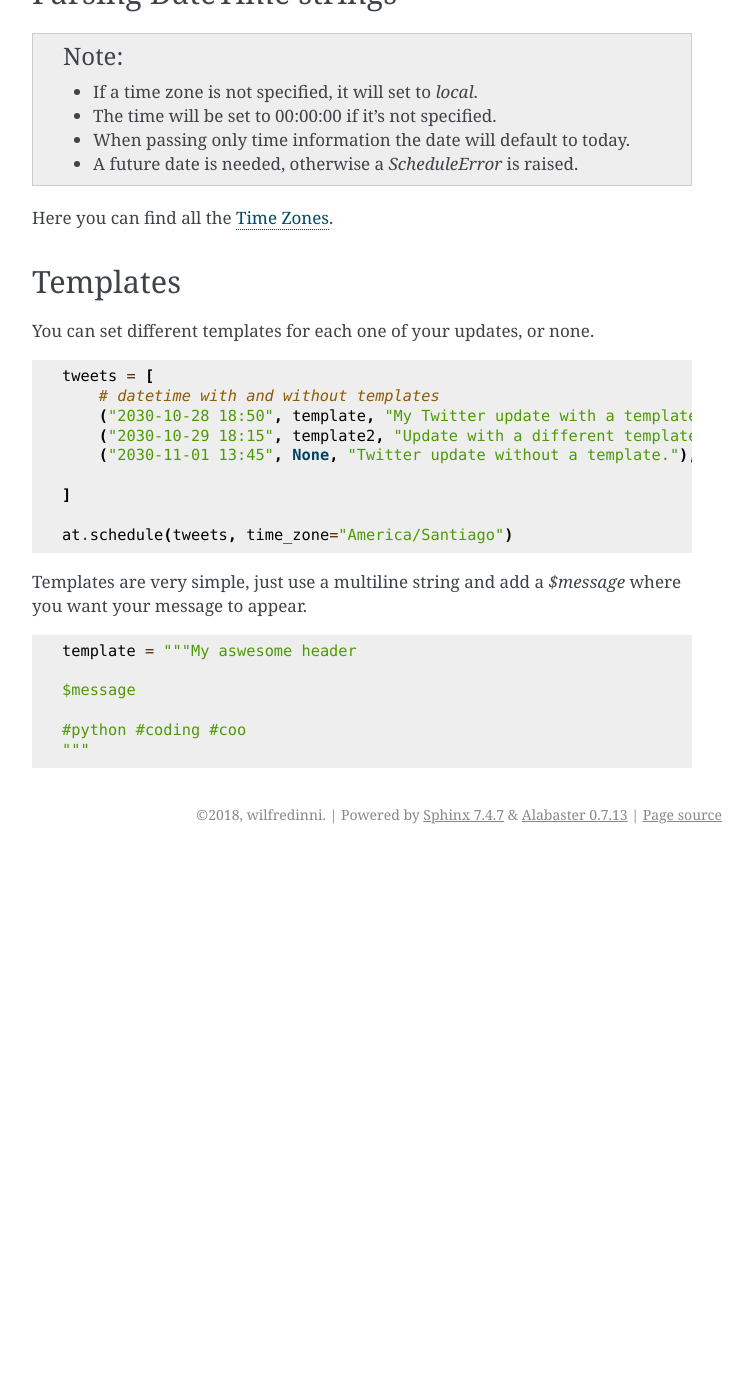
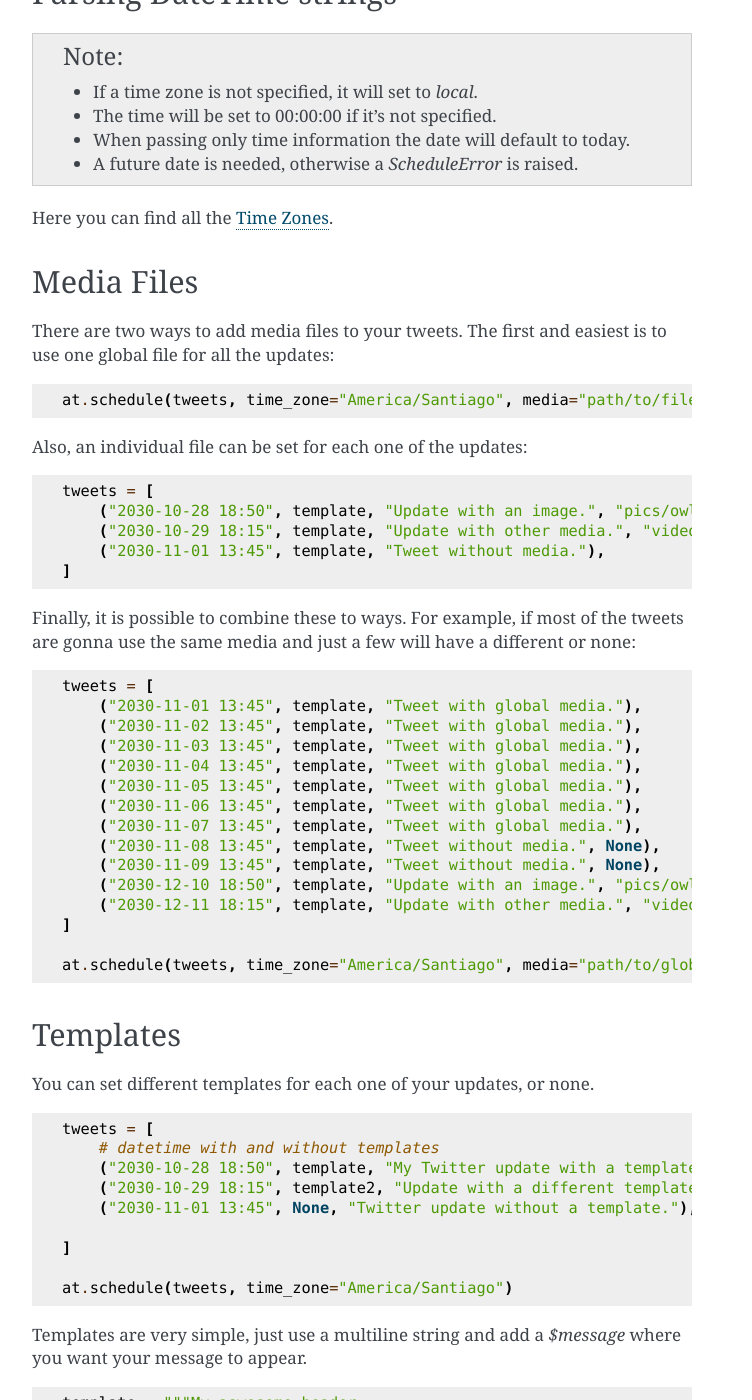
Before and after one commit to wilfredinni/coo, a Sphinx documentation site: the page built from docs/source/schedule.rst, in a window 1280 px wide and 1400 px high, scrolled down 909 px. Shown: the whole window, without its empty margins (388-1140 px from the left). Built offline with Sphinx 7.4.7, drawn with Linux system fonts in a browser that asks for light colours; before the commit the page ends 1763 px from its top, so only the background shows below that.

Commit message:
update documentation

```diff
--- a/docs/source/schedule.rst
+++ b/docs/source/schedule.rst
@@ -53,6 +53,45 @@ Parsing DateTime strings
 
 Here you can find all the `Time Zones <https://en.wikipedia.org/wiki/List_of_tz_database_time_zones>`_.
 
+Media Files
+^^^^^^^^^^^
+
+There are two ways to add media files to your tweets. The first and easiest is to use one global file for all the updates:
+
+.. code-block:: python
+
+    at.schedule(tweets, time_zone="America/Santiago", media="path/to/file.png")
+
+Also, an individual file can be set for each one of the updates:
+
+.. code-block:: python
+
+    tweets = [
+        ("2030-10-28 18:50", template, "Update with an image.", "pics/owl.png"),
+        ("2030-10-29 18:15", template, "Update with other media.", "videos/funny_video.mp4"),
+        ("2030-11-01 13:45", template, "Tweet without media."),
+    ]
+
+Finally, it is possible to combine these to ways. For example, if most of the tweets are gonna use the same media and just a few will have a different or none:
+
+.. code-block:: python
+
+    tweets = [
+        ("2030-11-01 13:45", template, "Tweet with global media."),
+        ("2030-11-02 13:45", template, "Tweet with global media."),
+        ("2030-11-03 13:45", template, "Tweet with global media."),
+        ("2030-11-04 13:45", template, "Tweet with global media."),
+        ("2030-11-05 13:45", template, "Tweet with global media."),
+        ("2030-11-06 13:45", template, "Tweet with global media."),
+        ("2030-11-07 13:45", template, "Tweet with global media."),
+        ("2030-11-08 13:45", template, "Tweet without media.", None),
+        ("2030-11-09 13:45", template, "Tweet without media.", None),
+        ("2030-12-10 18:50", template, "Update with an image.", "pics/owl.png"),
+        ("2030-12-11 18:15", template, "Update with other media.", "videos/funny_video.mp4"),
+    ]
+
+    at.schedule(tweets, time_zone="America/Santiago", media="path/to/global_media.png")
+
 Templates
 ^^^^^^^^^
 
```
Also changed, not shown: CHANGELOG.md (+0 -6 lines), README.md (+70 -16 lines), README_P.rst (+57 -0 lines), docs/source/list_schedule.rst (+18 -0 lines), 1 other file.
